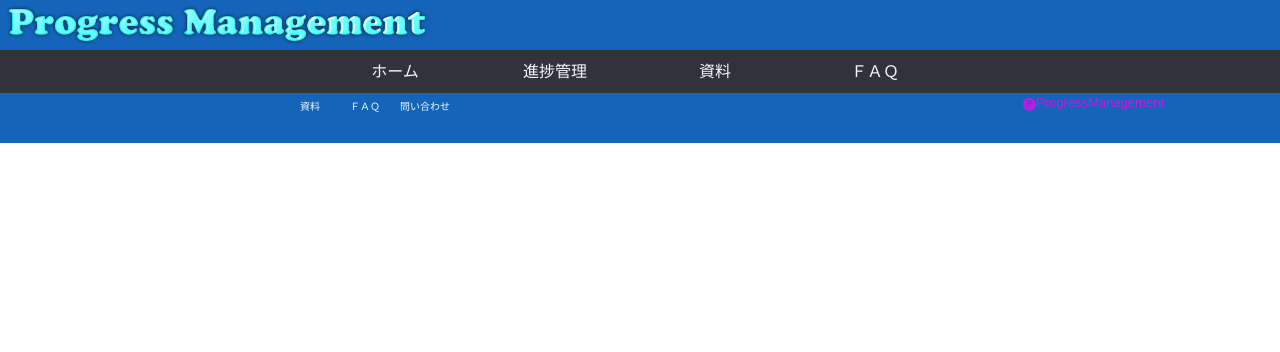
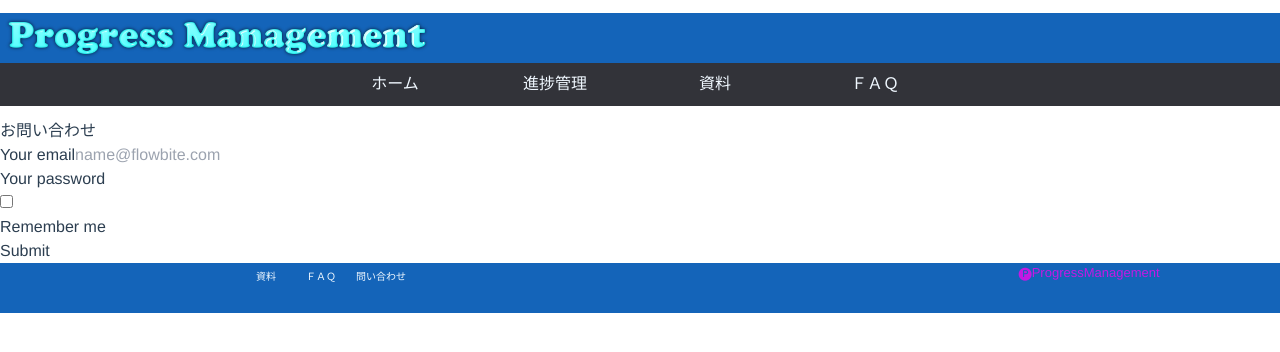
Before and after one commit to daikon32/DevelopManagement, a Vue app: page /inquiry in a window 1280 px wide. Shown: the top 352 px of the page. Built offline with nearby package versions, Linux system fonts and the light colour scheme.

Commit message:
[WIP] home画面

```diff
--- a/src/components/Footer.vue
+++ b/src/components/Footer.vue
@@ -34,11 +34,12 @@ export default defineComponent({
 <style scoped lang="scss">
   .container{
     margin: 0 auto;
-    padding-left: 10px;
-    padding-left: 300px;
+    padding-left: 20%;
     padding-right: 20px;
     height:50px;
     background-color: #1464b9;
+    max-width: 100%;
+    text-align: left;
   }
 
   .footer-container{
--- a/src/components/Header.vue
+++ b/src/components/Header.vue
@@ -23,6 +23,7 @@ export default defineComponent({
 <style scoped lang="scss">
 .container {
   background-color: #1464b9;
+  max-width: 100%;
 }
 
 .header-log {
--- a/src/components/Navigation.vue
+++ b/src/components/Navigation.vue
@@ -40,6 +40,7 @@ export default defineComponent({
   background: #323339;
   display: flex;
   justify-content: center;
+  max-width:100%;
 }
 
 .nav-container {
--- a/src/router/index.ts
+++ b/src/router/index.ts
@@ -18,6 +18,12 @@ const routes: Array<RouteRecordRaw> = [
     component: () =>
       import(/* webpackChunkName: "login" */ "@/views/Login.vue"),
   },
+  {
+    path: "/inquiry",
+    name: "inquiry",
+    component: () =>
+      import(/* webpackChunkName: "inquiry" */ "@/views/Inquiry.vue"),
+  },
 ];
 
 const router = createRouter({
--- a/src/views/Home.vue
+++ b/src/views/Home.vue
@@ -1,25 +1,26 @@
 <template>
   <!-- ========== keyvisual =========== -->
   <div class="home-keyvisual">
-    <img src="../image/new_keyvisual.png" alt="Progress Management" class="img-responsive"/>
+    <img
+      src="../image/new_keyvisual.png"
+      alt="Progress Management"
+      class="img-responsive"
+    />
   </div>
   <!-- ========= /keyvisual =========== -->
   <!-- ========== main =========== -->
   <div class="container">
-      <p class="home-maincopy">Progress Management<br/>
-        <span class="home-color1">進</span><span class="home-color2">捗</span><span class="home-color3">管</span>
-        <span class="home-color4">理</span><span class="home-color5">サ</span><span class="home-color6">イ</span>
+    <p class="home-maincopy">
+      Progress Management<br />
+      <span class="home-color1">進</span><span class="home-color2">捗</span
+      ><span class="home-color3">管</span> <span class="home-color4">理</span
+      ><span class="home-color5">サ</span><span class="home-color6">イ</span>
       <span class="home-color7">ト</span>
     </p>
     <h2 class="home-h2">お知らせ</h2>
     <div class="home-news">home</div>
-
   </div>
   <!-- ========= /main =========== -->
-
-
-
-
 </template>
 
 <script lang="ts">
@@ -30,52 +31,56 @@ export default defineComponent({
 });
 </script>
 
-<style scoped lang="scss">
-  .home-keyvisual{
+<style>
+.container {
   text-align: center;
-    width:100%;
-    height: 100%;
+  max-width: 100%;
+}
+.home-keyvisual {
+  /* width: 100%;
+  height: 100%; */
 }
 
 .img-responsive {
   display: inline-block;
-    width:100%;
-    height: 80%;
-    // max-width: 100%;
-    // max-height: 100%;
+  /* width: 100%;
+  height: 80%; */
+  max-width: 100%;
+  max-height: 100%;
   vertical-align: top;
 }
 
-  .home-maincopy{
+.home-maincopy {
   text-align: center;
   font-size: 2.4rem;
   color: rgb(237, 89, 44);
   letter-spacing: 0.3em;
-    font-family:fantasy;
+  font-family: fantasy;
+
 }
-  .home-color1{
-    color:rgb(214, 24, 192)
+.home-color1 {
+  color: rgb(214, 24, 192);
 }
-  .home-color2{
+.home-color2 {
   color: rgb(168, 22, 230);
 }
-  .home-color3{
-    color:rgb(31, 33, 170);
+.home-color3 {
+  color: rgb(31, 33, 170);
 }
-  .home-color4{
+.home-color4 {
   color: rgb(22, 143, 218);
 }
-  .home-color5{
+.home-color5 {
   color: rgb(39, 202, 239);
 }
-  .home-color6{
+.home-color6 {
   color: rgb(24, 233, 156);
 }
-  .home-color7{
+.home-color7 {
   color: rgb(198, 234, 16);
 }
 
-  .home-h2{
+.home-h2 {
   padding-bottom: 5px;
   margin: 30px 0 10px 0;
   color: #c84040;
@@ -85,4 +90,8 @@ export default defineComponent({
   padding-left: 10%;
 }
 
+.home-news{
+  text-align: left;
+  padding-left: 12%;
+}
 </style>
--- /dev/null
+++ b/src/views/Inquiry.vue
@@ -0,0 +1,73 @@
+<template>
+  <div class="container">
+    <div class="text-4xl">お問い合わせ</div>
+    <form>
+      <div class="mb-6">
+        <label
+          for="email"
+          class="block mb-2 text-sm font-medium text-gray-900 dark:text-gray-300"
+          >Your email</label
+        >
+        <input
+          type="email"
+          id="email"
+          class="bg-gray-50 border border-gray-300 text-gray-900 text-sm rounded-lg focus:ring-blue-500 focus:border-blue-500 block w-full p-2.5 dark:bg-gray-700 dark:border-gray-600 dark:placeholder-gray-400 dark:text-white dark:focus:ring-blue-500 dark:focus:border-blue-500"
+          placeholder="name@flowbite.com"
+          required
+        />
+      </div>
+      <div class="mb-6">
+        <label
+          for="password"
+          class="block mb-2 text-sm font-medium text-gray-900 dark:text-gray-300"
+          >Your password</label
+        >
+        <input
+          type="password"
+          id="password"
+          class="bg-gray-50 border border-gray-300 text-gray-900 text-sm rounded-lg focus:ring-blue-500 focus:border-blue-500 block w-full p-2.5 dark:bg-gray-700 dark:border-gray-600 dark:placeholder-gray-400 dark:text-white dark:focus:ring-blue-500 dark:focus:border-blue-500"
+          required
+        />
+      </div>
+      <div class="flex items-start mb-6">
+        <div class="flex items-center h-5">
+          <input
+            id="remember"
+            type="checkbox"
+            value=""
+            class="w-4 h-4 bg-gray-50 rounded border border-gray-300 focus:ring-3 focus:ring-blue-300 dark:bg-gray-700 dark:border-gray-600 dark:focus:ring-blue-600 dark:ring-offset-gray-800"
+            required
+          />
+        </div>
+        <label
+          for="remember"
+          class="ml-2 text-sm font-medium text-gray-900 dark:text-gray-300"
+          >Remember me</label
+        >
+      </div>
+      <button
+        type="submit"
+        class="text-white bg-blue-700 hover:bg-blue-800 focus:ring-4 focus:outline-none focus:ring-blue-300 font-medium rounded-lg text-sm w-full sm:w-auto px-5 py-2.5 text-center dark:bg-blue-600 dark:hover:bg-blue-700 dark:focus:ring-blue-800"
+      >
+        Submit
+      </button>
+    </form>
+  </div>
+</template>
+
+<script lang="ts">
+import { defineComponent } from "vue";
+
+export default defineComponent({
+  name: "inquiry",
+});
+</script>
+
+<style>
+.main-form {
+  border-top: 1px dashed #1563d8;
+}
+.container {
+  margin-top: 1%;
+}
+</style>
--- a/vue.config.js
+++ b/vue.config.js
@@ -1,4 +1,11 @@
 const { defineConfig } = require("@vue/cli-service");
 module.exports = defineConfig({
-  transpileDependencies: true,
+    transpileDependencies: true,
+    publicPath: './',
+    pages: {
+        index: {
+            // エントリーポイント
+            entry: 'src/main.ts',
+        },
+    }
 });
```
Lines whose indentation alone changed are shown as unchanged.
